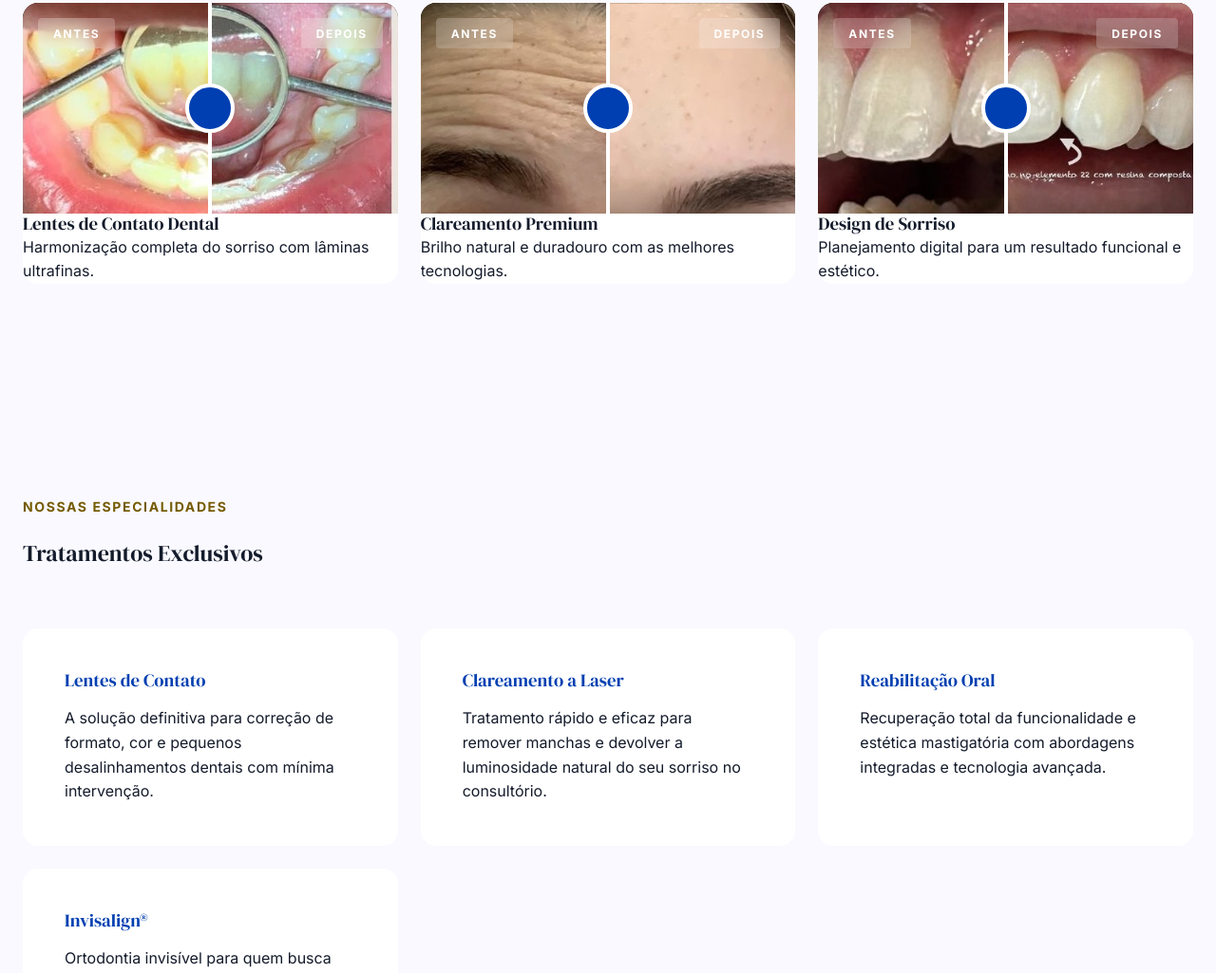
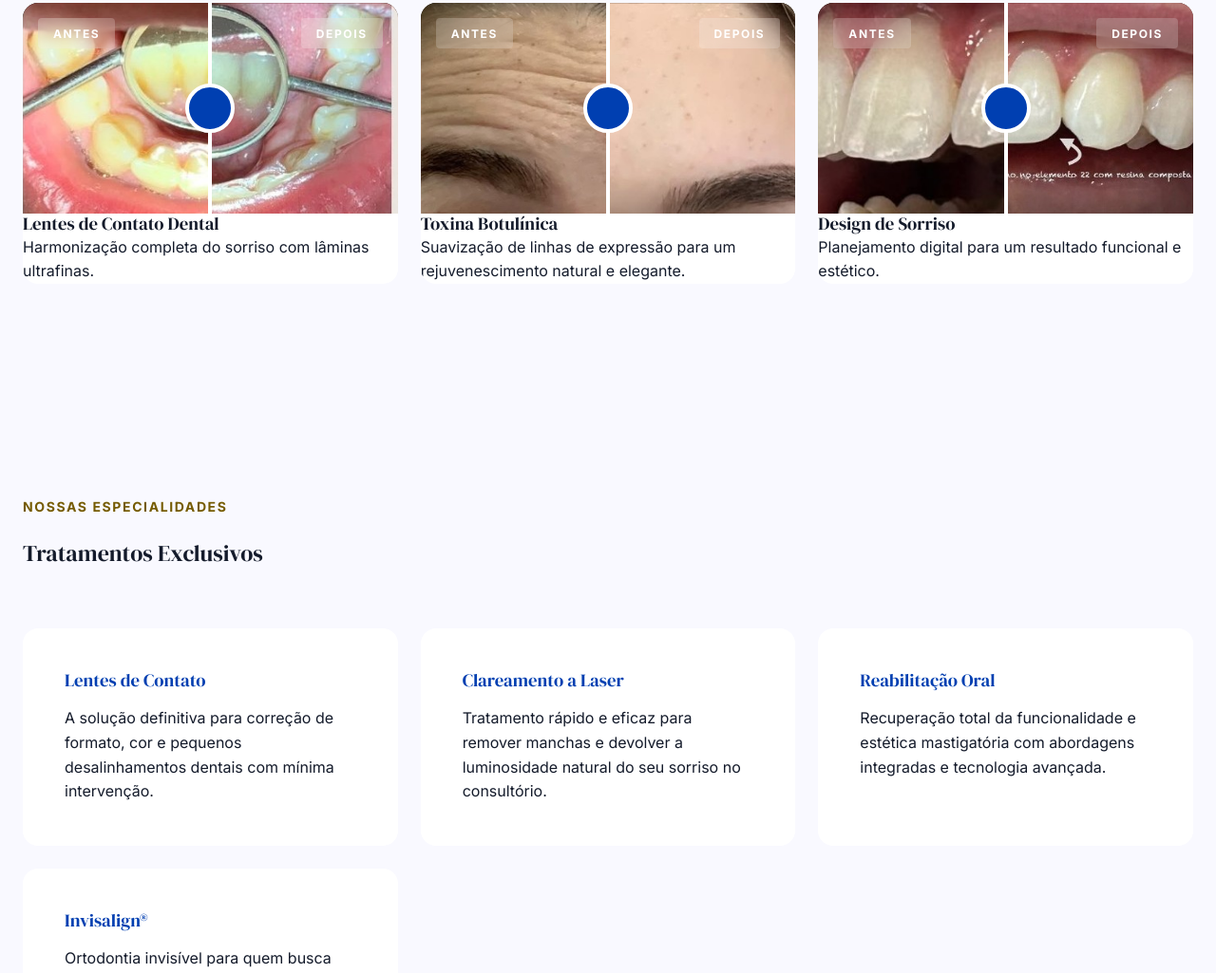
Before and after one commit to lucassmagro/amanda-portfolio, a plain HTML site: page index.html in a window 1280 px wide. Shown: the part 1190-2215 px from the top of the page at 95% size. Drawn offline with Linux system fonts and the light colour scheme.

Commit message:
Fix: Update card text for Toxina Botulínica

```diff
--- a/index.html
+++ b/index.html
@@ -85,8 +85,8 @@
                             <div class="label label-depois">DEPOIS</div>
                         </div>
                         <div class="result-info">
-                            <h3>Clareamento Premium</h3>
-                            <p>Brilho natural e duradouro com as melhores tecnologias.</p>
+                            <h3>Toxina Botulínica</h3>
+                            <p>Suavização de linhas de expressão para um rejuvenescimento natural e elegante.</p>
                         </div>
                     </div>
 
```
